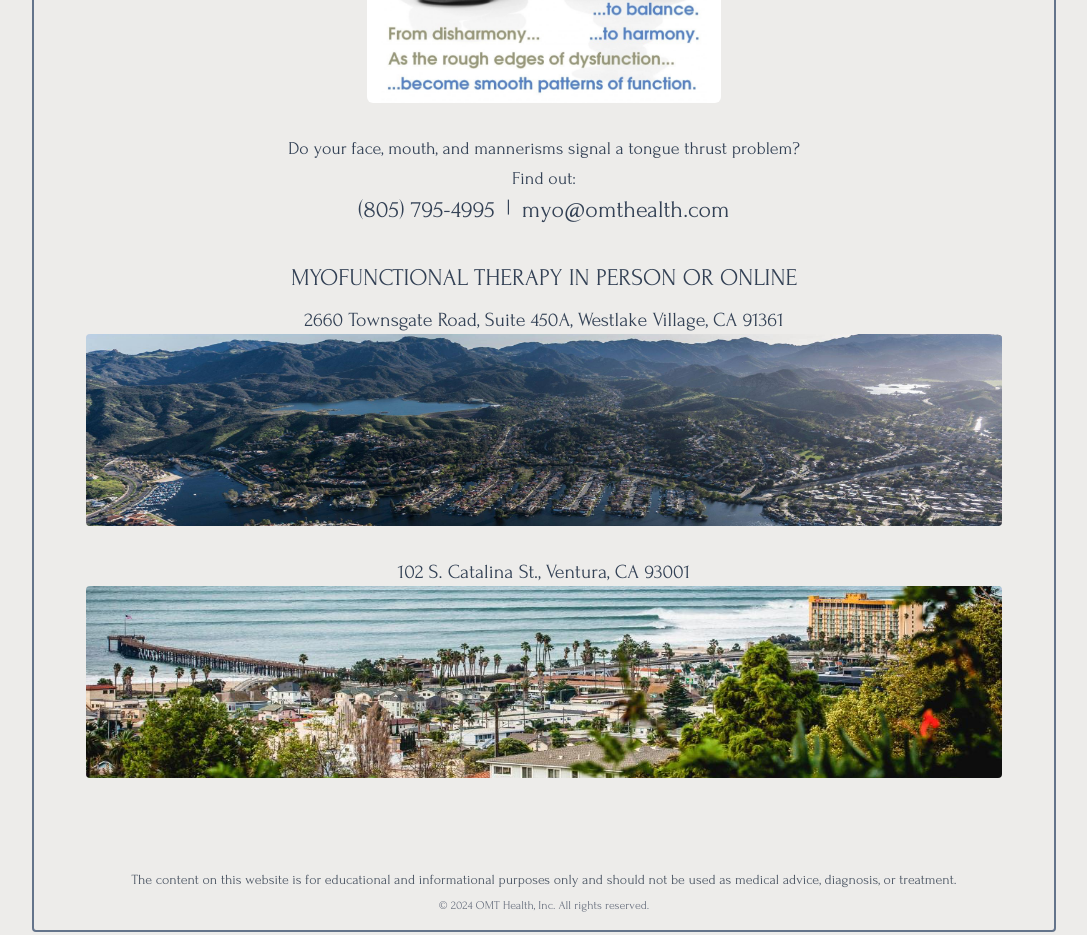
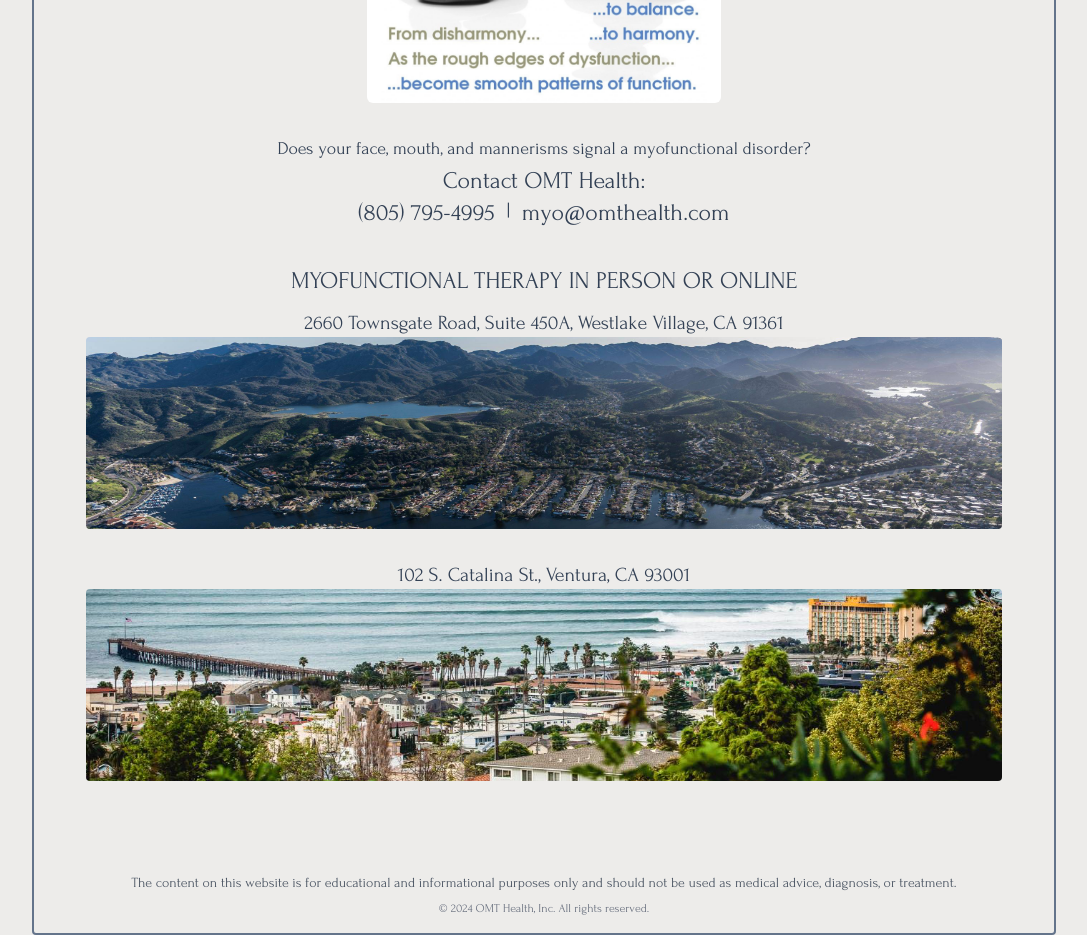
Before and after one commit to tls11/omt-health, a website: page public/index.html in a window 1280 px wide. Shown: the part 1060-1995 px from the top of the page, without its empty margins (96-1183 px from the left). Drawn offline with nearby package versions, Linux system fonts and the light colour scheme.

Commit message:
find out...

```diff
--- a/public/index.html
+++ b/public/index.html
@@ -68,8 +68,8 @@
                         </ul>
                         <img class="mt-8 h-[300px] rounded-md" src="./images/omt/rocks.png" alt="balanced rocks" />
                     </section>
-                    <p class="mt-8">Do your face, mouth, and mannerisms signal a tongue thrust problem?</p>
-                    <p>Find out:</p>
+                    <p class="mt-8">Does your face, mouth, and mannerisms signal a myofunctional disorder?</p>
+                    <p class="text-2xl">Contact OMT Health:</p>
                     <div class="flex flex-row justify-between gap-x-3">
                         <a href="tel:+18057954995" class="text-2xl">(805) 795-4995</a>
                         <p>|</p>
@@ -235,3 +235,4 @@
 <!-- TODO: move patient buttons to top of page above logo  -->
 <!-- TODO: adjust em img and badge img 3990 -->
 <!-- TODO: faq indent bullets -->
+<!-- TODO: redo favicon without words  -->
```
